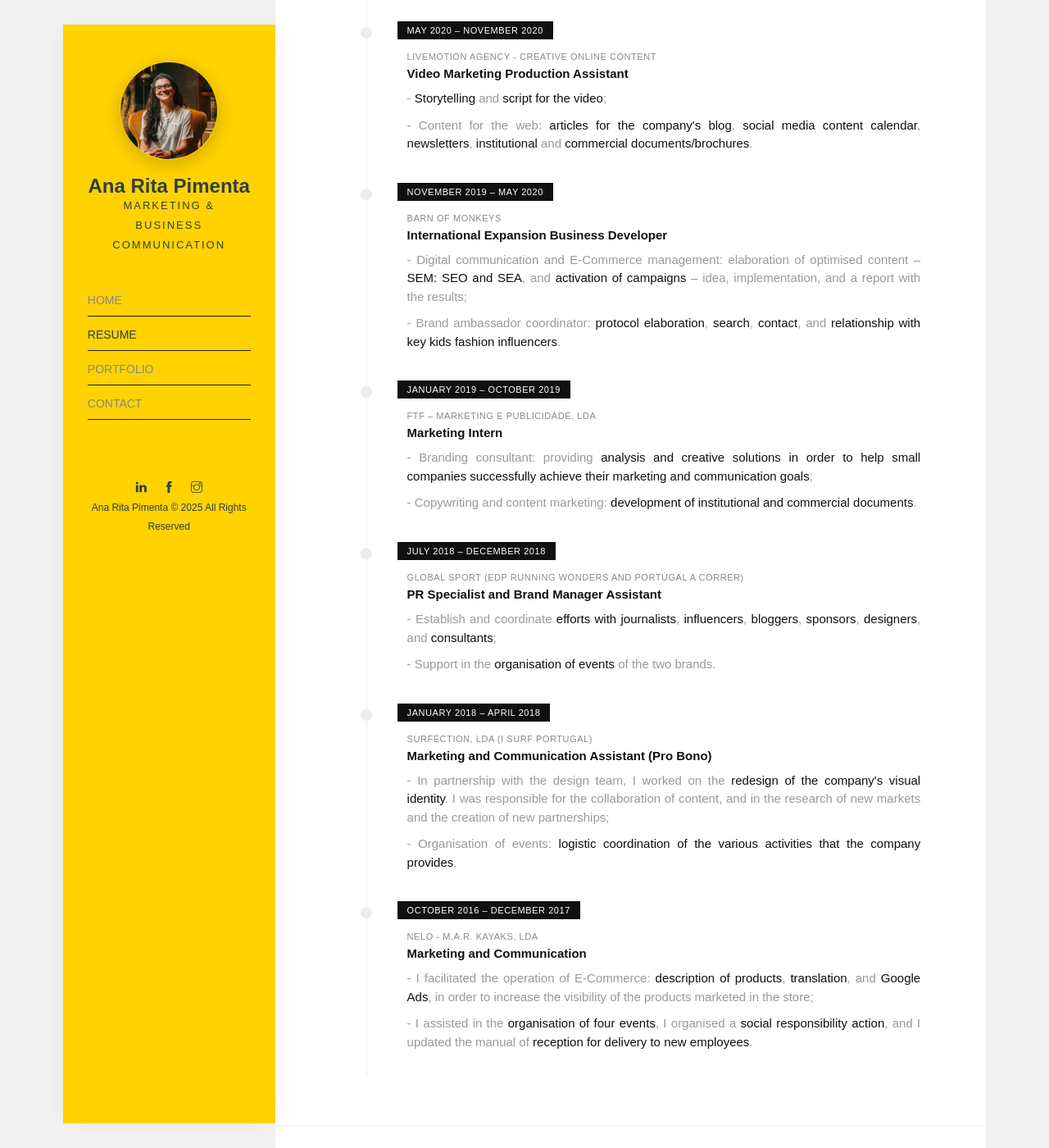
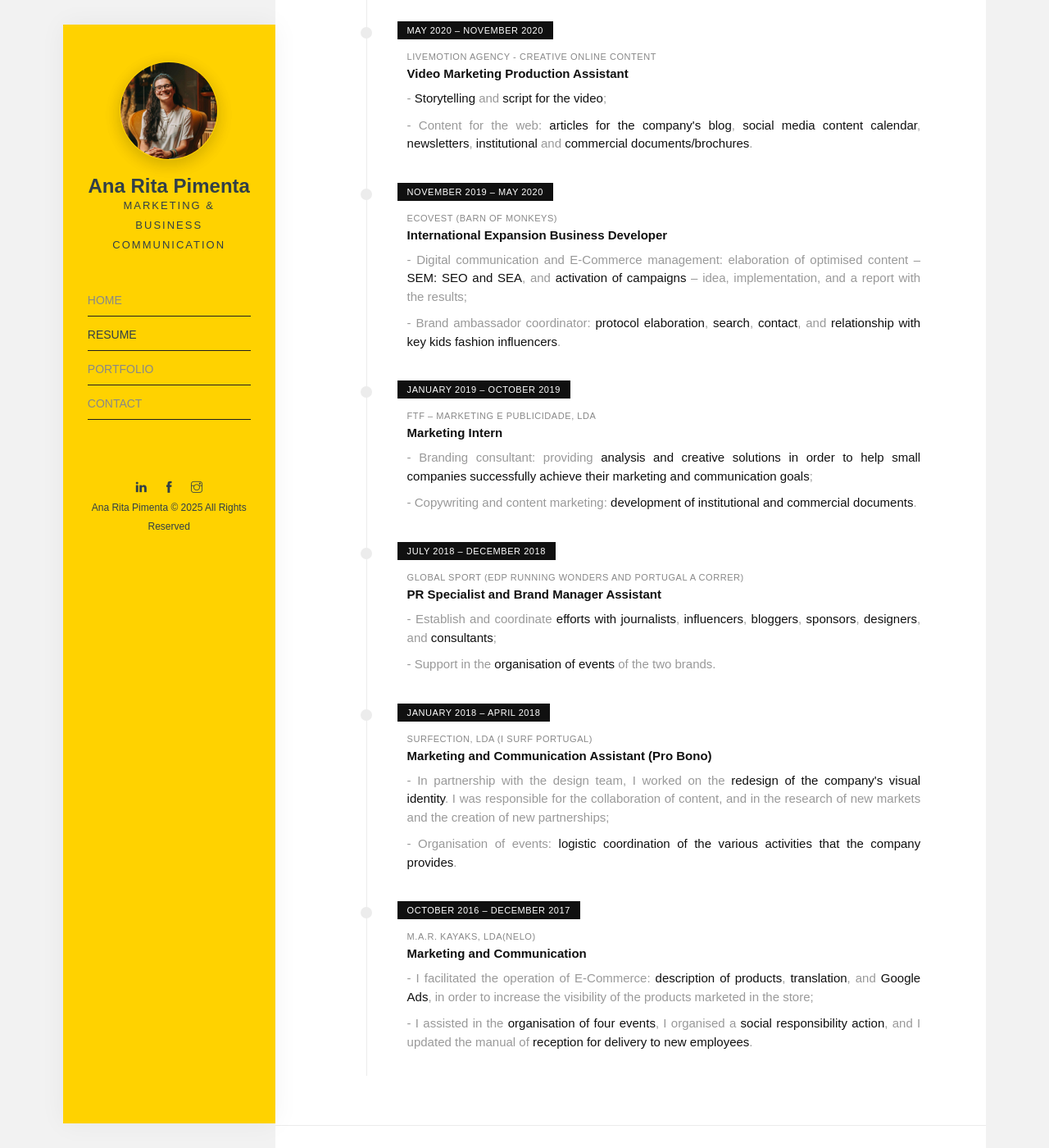
Before and after one commit to anaritapimenta/anaritapimenta.github.io, a Jekyll site: the page built from resume.html, in a window 1280 px wide and 1400 px high, scrolled down 1730 px. Shown: the whole window at 82% size. Built offline with Jekyll 4.4.1, drawn with Linux system fonts in a browser that asks for light colours; some web fonts are replaced.

Commit message:
Update resume.html

```diff
--- a/resume.html
+++ b/resume.html
@@ -106,7 +106,7 @@ layout: default
           <li>
             <div class="timeline-content">
               <span class="timeline-date">November 2019 – May 2020</span>
-              <h5>Barn Of Monkeys</h5>
+              <h5>Ecovest (Barn Of Monkeys)</h5>
               <h4>International Expansion Business Developer</h4>
               <p>
                 - Digital communication and E-Commerce management: elaboration of optimised content – <strong>SEM: SEO and SEA</strong>, and <strong>activation of campaigns</strong> – idea, implementation, and a report with the results;
@@ -158,7 +158,7 @@ layout: default
           <li>
             <div class="timeline-content">
               <span class="timeline-date">October 2016 – December 2017</span>
-              <h5>Nelo - M.A.R. Kayaks, Lda</h5>
+              <h5>M.A.R. Kayaks, Lda(Nelo)</h5>
               <h4>Marketing and Communication</h4>
               <p>
                 - I facilitated the operation of E-Commerce: <strong>description of products</strong>, <strong>translation</strong>, and <strong>Google Ads</strong>, in order to increase the visibility of the products marketed in the store;
```
